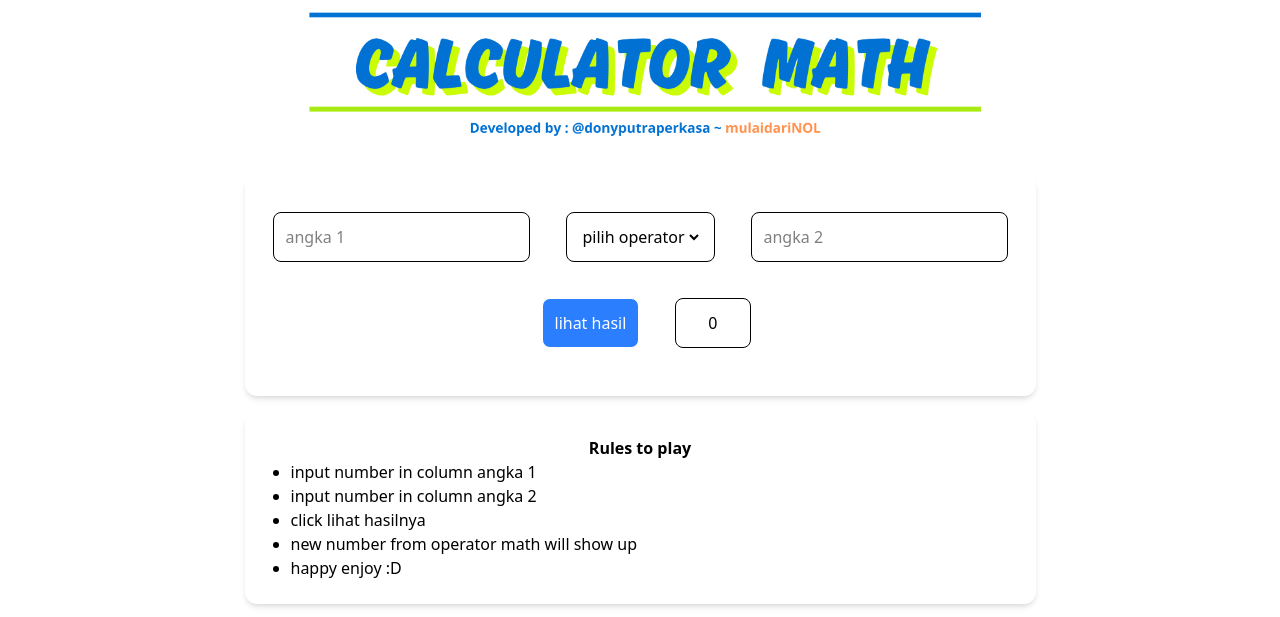
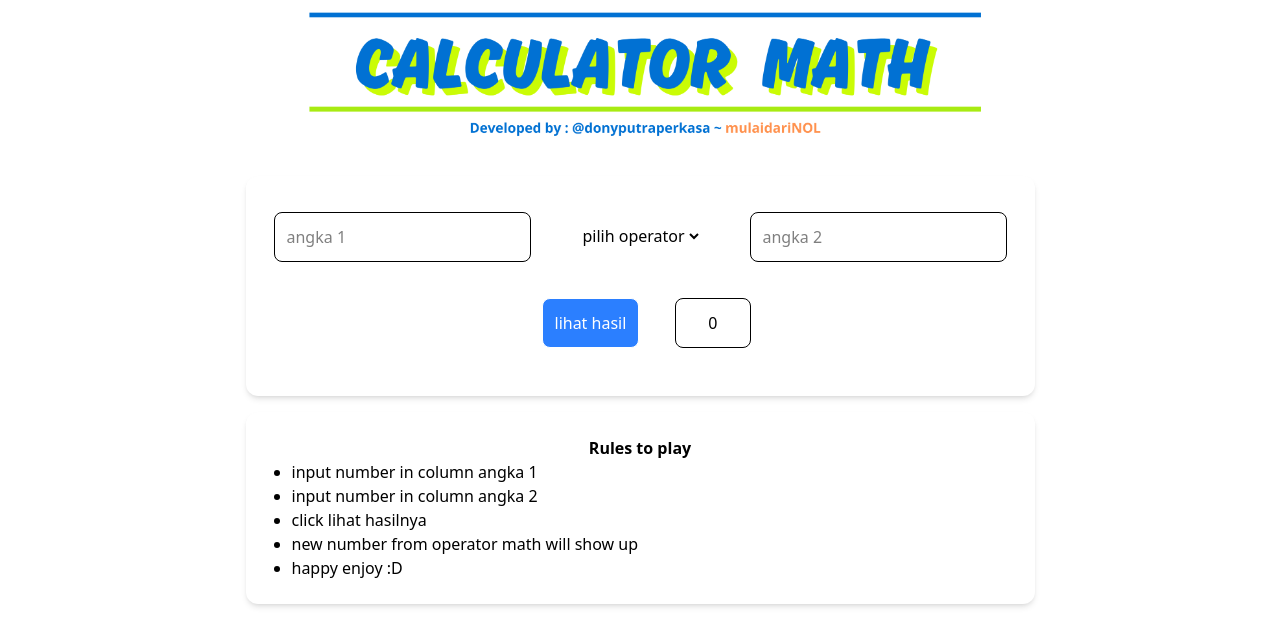
Before and after one commit to revou-fsse-feb25/milestone-2-donyputraperkasa, a website: page calculatorMath/index.html in a window 1280 px wide. Shown: the part 100-717 px from the top of the page. Drawn offline with Linux system fonts and the light colour scheme.

Commit message:
feat : bug game calculator math 5

```diff
--- a/calculatorMath/index.html
+++ b/calculatorMath/index.html
@@ -60,7 +60,7 @@
                     </div>
                 </div>
 
-                <div class="border rounded-lg p-3 m-3">
+                <div class="p-3 m-3">
                     <div class="input-group">
                         <select id="operator" class="form-select">
                             <option selected>pilih operator</option>
```
